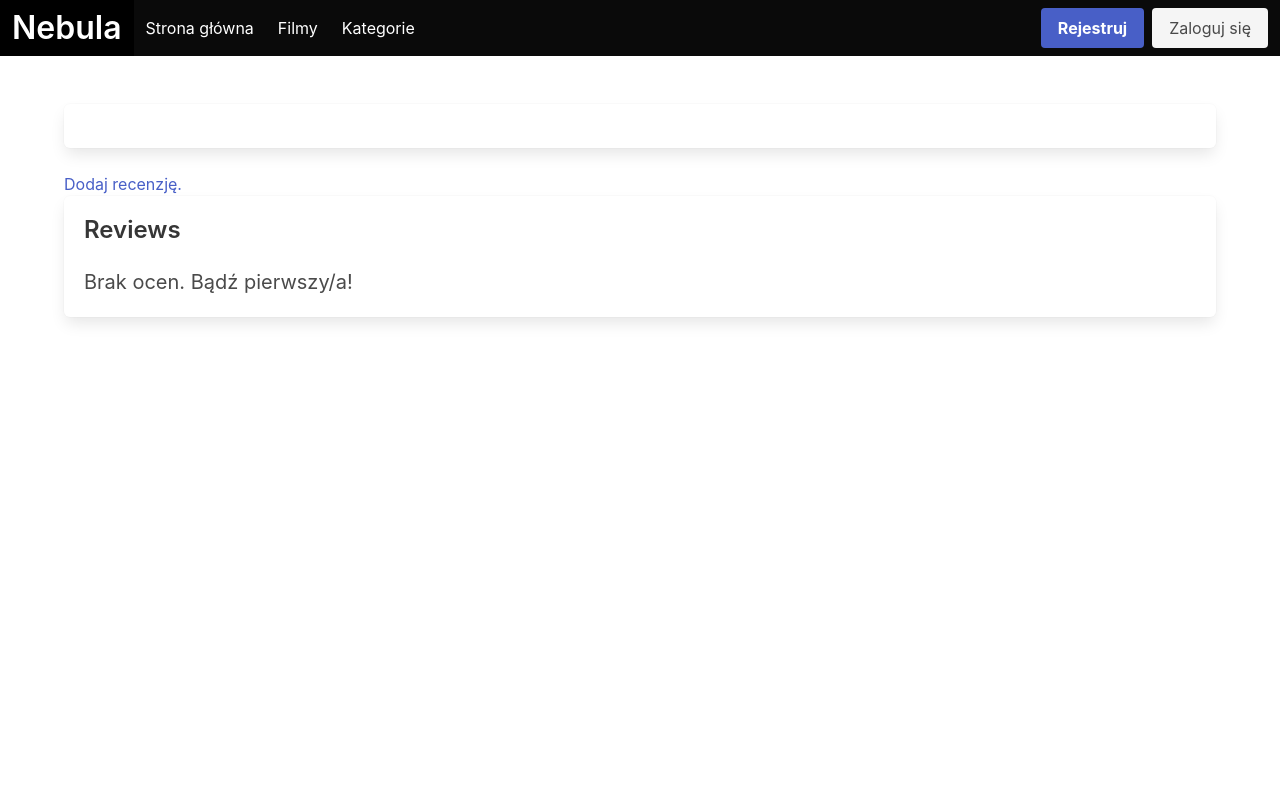
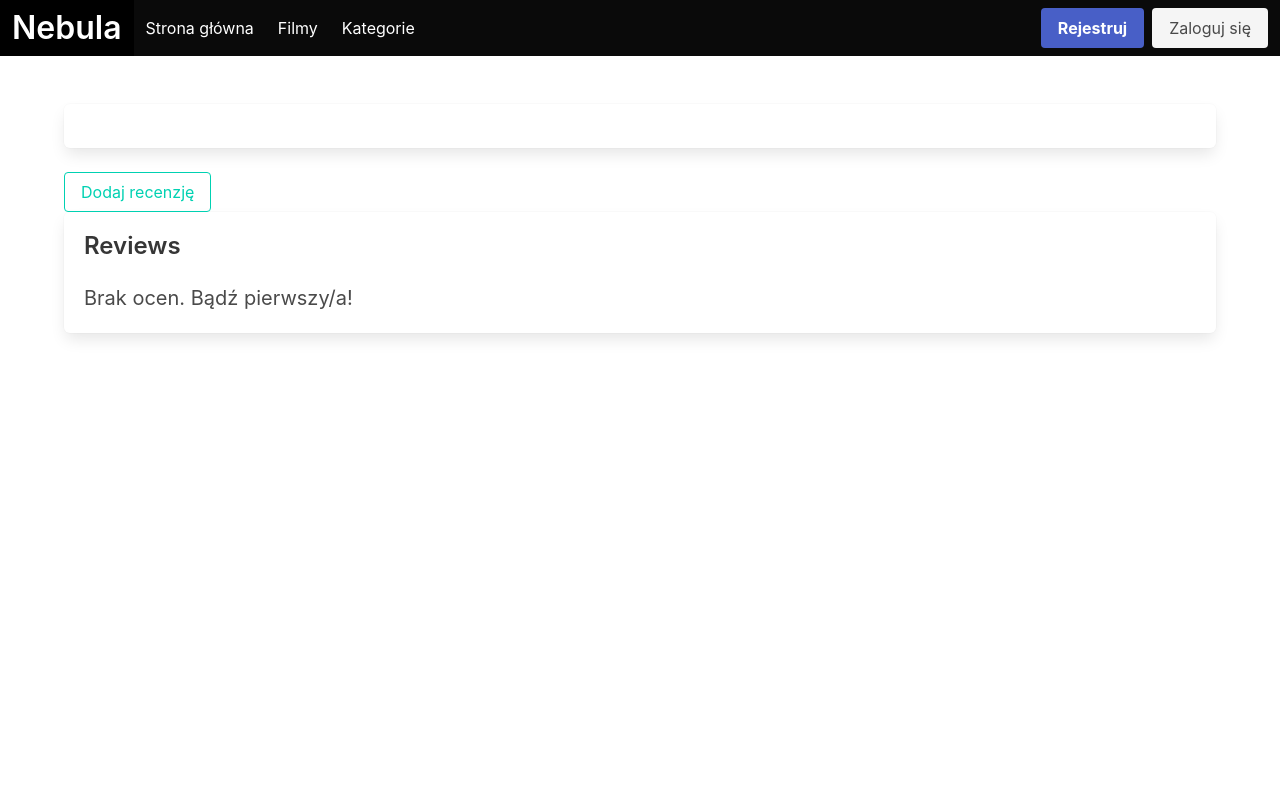
Before and after one commit to MiuOS/project2, a Django app: template movies/templates/movies/movie_detail.html in a window 1280 px wide. Run offline with Django 4.2, Linux system fonts and the light colour scheme; the template is opened without the code that fills it, so the values that code supplies are empty.

Commit message:
wizualne

```diff
--- a/movies/templates/movies/movie_detail.html
+++ b/movies/templates/movies/movie_detail.html
@@ -8,7 +8,7 @@
             <!-- Video Player -->
             <div class="video-container">
                 {% if movie.file %}
-                    <video controls>
+                    <video class="video-player" controls>
                         <source src="{{ movie.file.url }}" type="video/mp4">
                         Twoja przeglądarka nie wspiera video.
                     </video>
@@ -24,7 +24,9 @@
                 </div>
             </div>
 
-            <a href="{% url 'add_review' movie.pk %}">Dodaj recenzję.</a>
+            <a href="{% url 'add_review' movie.pk %}" class="button is-primary is-outlined">
+                Dodaj recenzję
+            </a>
 
             <!-- Reviews Section -->
             <div class="box">
@@ -47,6 +49,16 @@
 
 {% block head %}
     <style>
+        .video-player{
+            max-height: 100vh;
+            width: auto;
+        }
+
+        .video-player source{
+            max-height: 100vh;
+            width: auto;
+        }
+
         .background-image {
             position: fixed;
             top: 0;
@@ -55,13 +67,15 @@
             min-height: 100%;
             background-image: url('{{ movie.large_cover.url }}');
             background-size: cover;
-            filter: blur(6px);
+            filter: blur(10px);
             z-index: -1;
         }
 
         .video-container {
             position: relative;
             z-index: 1;
+            display: flex;
+            justify-content: center;
         }
 
         video {
```
Also changed, not shown: movies/migrations/0004_alter_review_rating.py (added).
